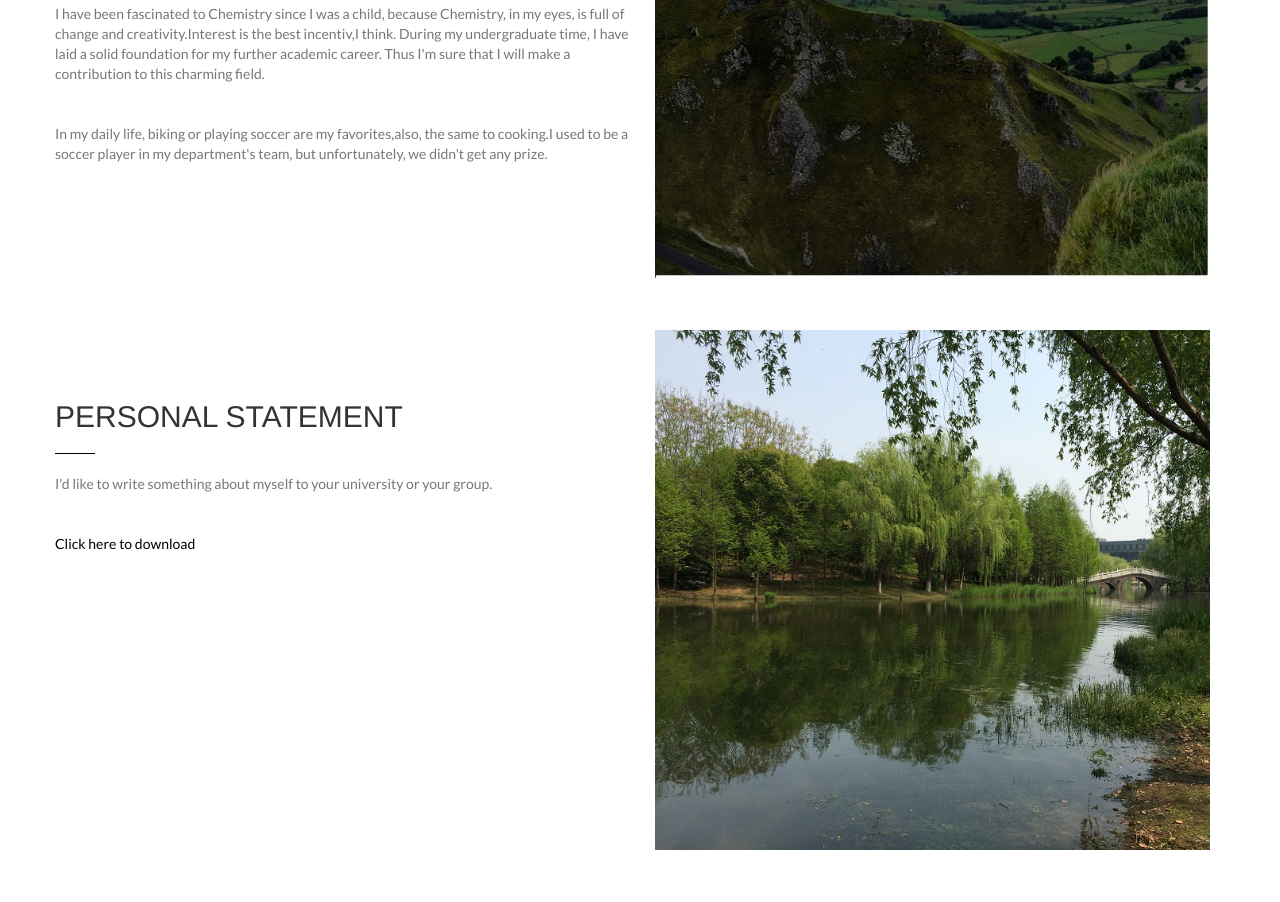
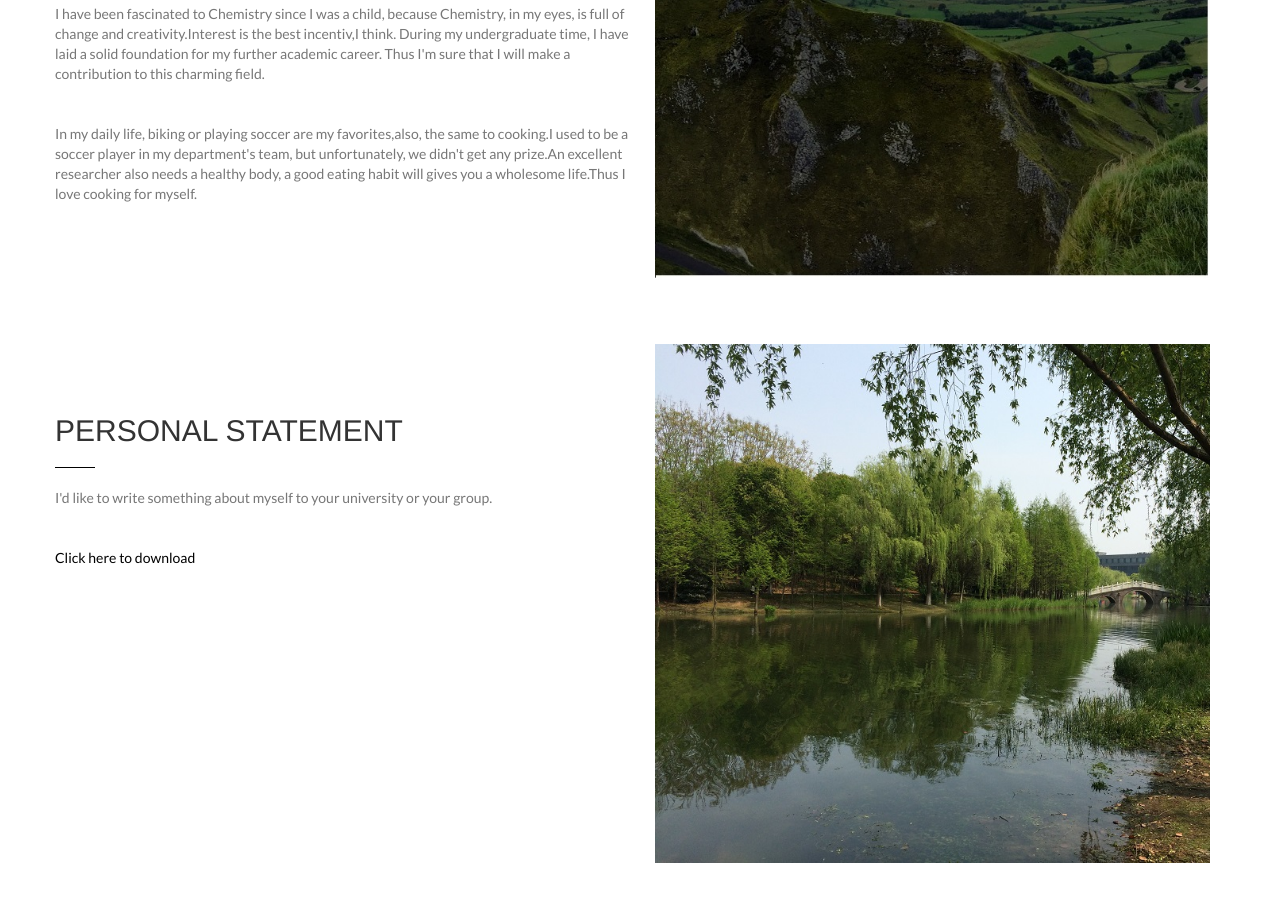
Before and after one commit to WeizheHu/HUweizhe.github.io, a plain HTML site: page index.html in a window 1280 px wide. Shown: the part 1140-2042 px from the top of the page. Drawn offline with nearby package versions, Linux system fonts and the light colour scheme.

Commit message:
Update index.html

```diff
--- a/index.html
+++ b/index.html
@@ -74,7 +74,7 @@
                 <p>Born on Aug 22,1996, I'm a lucky boy studying at Chemistry Department of Zhejiang University. Middle hair with a little short height, I'm sometime regarded as a middle school student.It seems to be that I look so young?</p>
                 <p>I have been fascinated to Chemistry since I was a child, because Chemistry, in my eyes, is full of change and creativity.Interest is the best incentiv,I think.
 				During my undergraduate time, I have laid a solid foundation for my further academic career. Thus I'm sure that I will make a contribution to this charming field.  </p>
-				<p>In my daily life, biking or playing soccer are my favorites,also, the same to cooking.I used to be a soccer player in my department's team, but unfortunately, we didn't get any prize.</p>
+				<p>In my daily life, biking or playing soccer are my favorites,also, the same to cooking.I used to be a soccer player in my department's team, but unfortunately, we didn't get any prize.An excellent researcher also needs a healthy body, a good eating habit will gives you a wholesome life.Thus I love cooking for myself. </p>
 
             </div>
             <div class="col-md-6">
```
